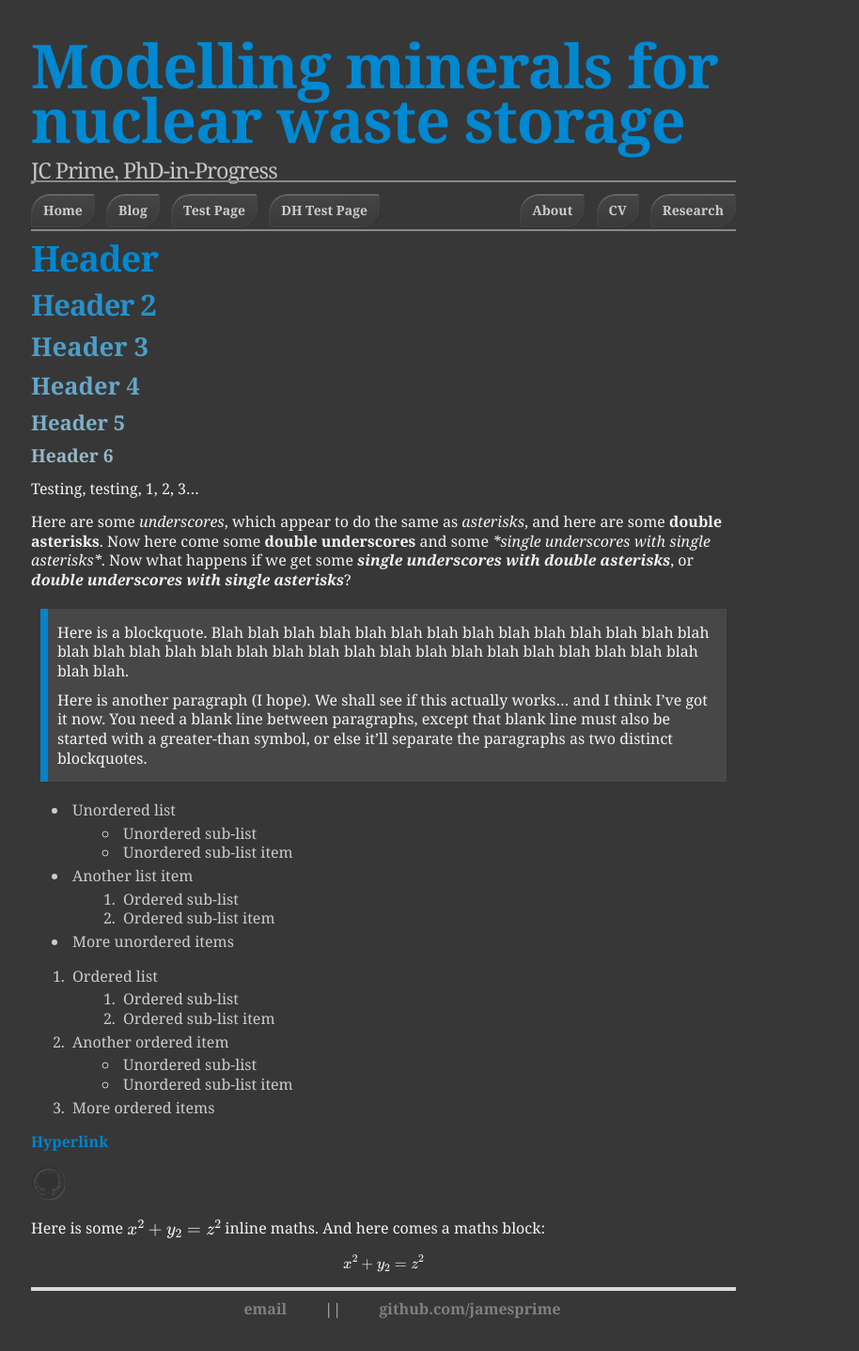
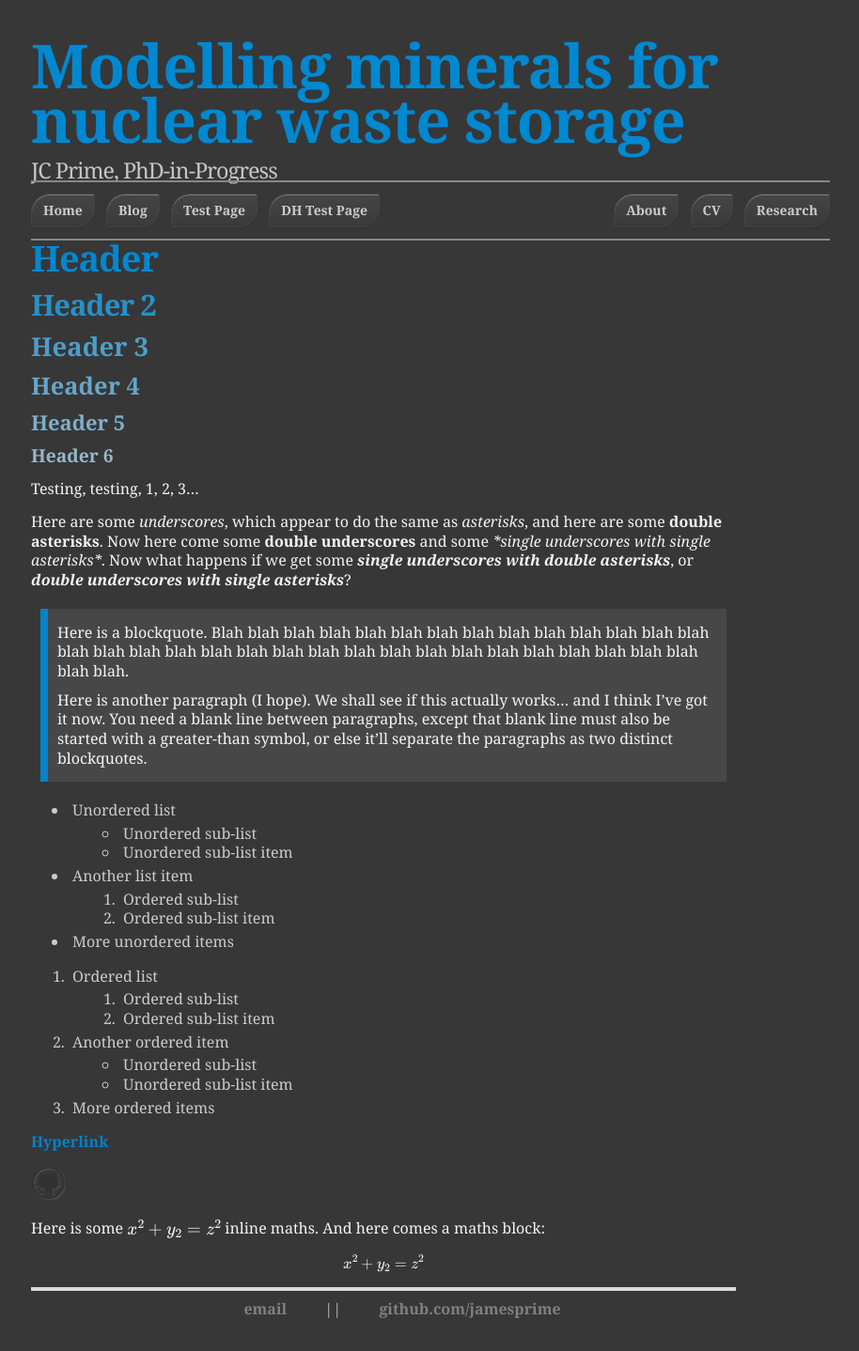
Before and after one commit to jamesprime/jamesprime.github.io, a Jekyll site: the page built from _pages/dhtest/index.md, in a window 1280 px wide. Shown: the whole page at 94% size, without its empty margins (232-1146 px from the left). Built offline with Jekyll 4.4.1, drawn with Linux system fonts in a browser that asks for light colours; nearby versions of some CDN libraries; formulas are drawn with MathJax 3.

Commit message:
Updated /_sass/uberduper.scss
Moved .banner margin-bottom:10px to be padding-bottom, and changed .banner width:750px to 850px, as a test

```diff
--- a/_sass/uberduper.scss
+++ b/_sass/uberduper.scss
@@ -233,7 +233,7 @@ div.slogan {
     right: 0;
     height: 50px;
     // margin-right: -382px;
-    width: 750px;
+    width: 850px;
     position: relative;
     // top: 115px;
     // background: #fc0;
@@ -243,7 +243,7 @@ div.slogan {
     // padding-right: 10px;
     border-top: 2px solid #888;
     border-bottom: 2px solid #888;
-    margin-bottom: 10px;
+    padding-bottom: 10px;
 
     ul {
         list-style: none;
```
